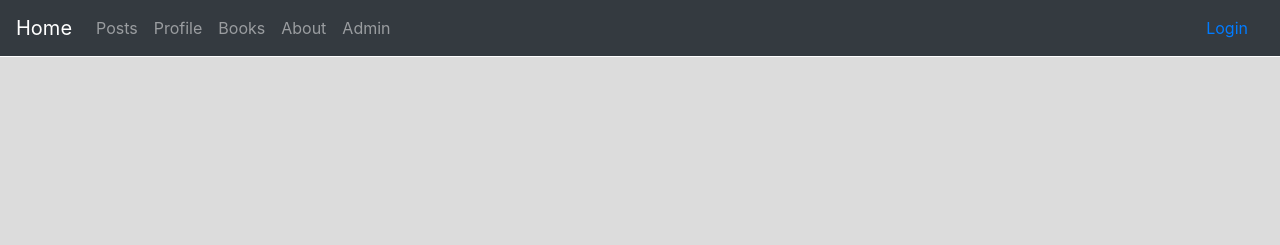
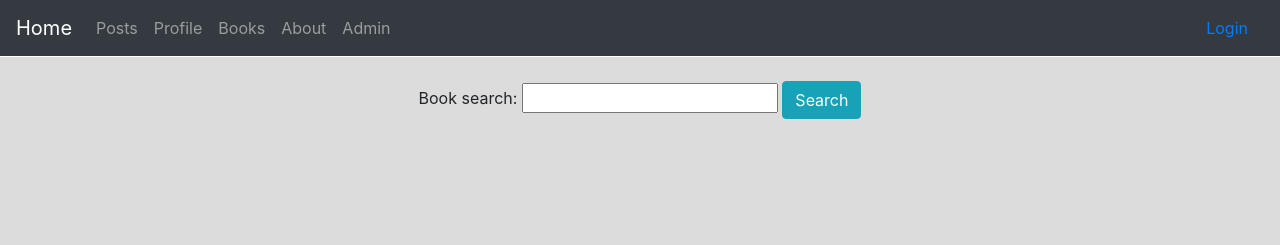
Before and after one commit to ChicoState/readerhub, a Django app: template templates/books/book_view.html in a window 1280 px wide. Shown: the top 245 px of the page. Run offline with Django 4.2, Linux system fonts and the light colour scheme; the template is opened without the code that fills it: values that come from a table or form of the project are taken from there, others are empty; some libraries are stand-ins or nearby versions.

Commit message:
added search abr to view book

```diff
--- a/books/views.py
+++ b/books/views.py
@@ -111,6 +111,7 @@ def book_view(request, info):
 
 
         context = {
+            "form_data": BooksForm(),
             "book_cover": book_cover,
             "book_title": book_title,
             "book_description": book_description,
--- a/static/CSS/book_view.css
+++ b/static/CSS/book_view.css
@@ -1,6 +1,10 @@
 
 body{
   background-color: Gainsboro;
+}
+.search{
+  align-items: center;
+  margin-right: auto;
 }
 
   .paragraph{
--- a/templates/books/book_view.html
+++ b/templates/books/book_view.html
@@ -9,6 +9,15 @@
     {% include "nav.html" %}
 </head>
 <body>
+<br>
+  <form method="POST" action = "/books/" enctype="multipart/form-data" align = "center">
+    <div class = "search">
+      {% csrf_token %}
+        {{form_data}}
+      <input type="submit" class="btn btn-info" name="search_books" value="Search">
+    </div>
+  </form>
+<br>
   {% if book_cover == 'no_book'%}
     <img src="https://www.freeiconspng.com/uploads/no-image-icon-6.png" class = "cover" alt="Book Cover">
   {%else%}
```
